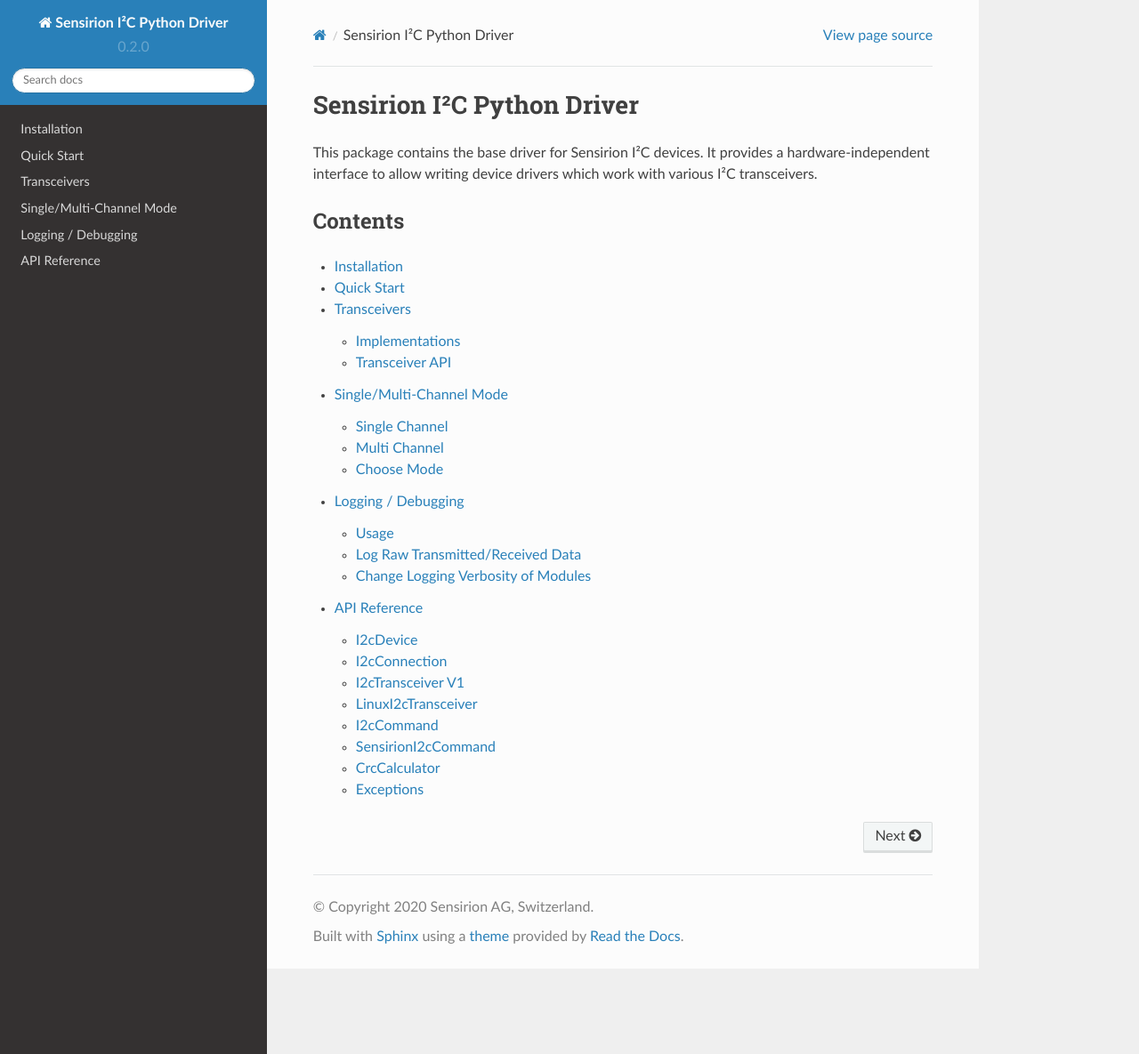
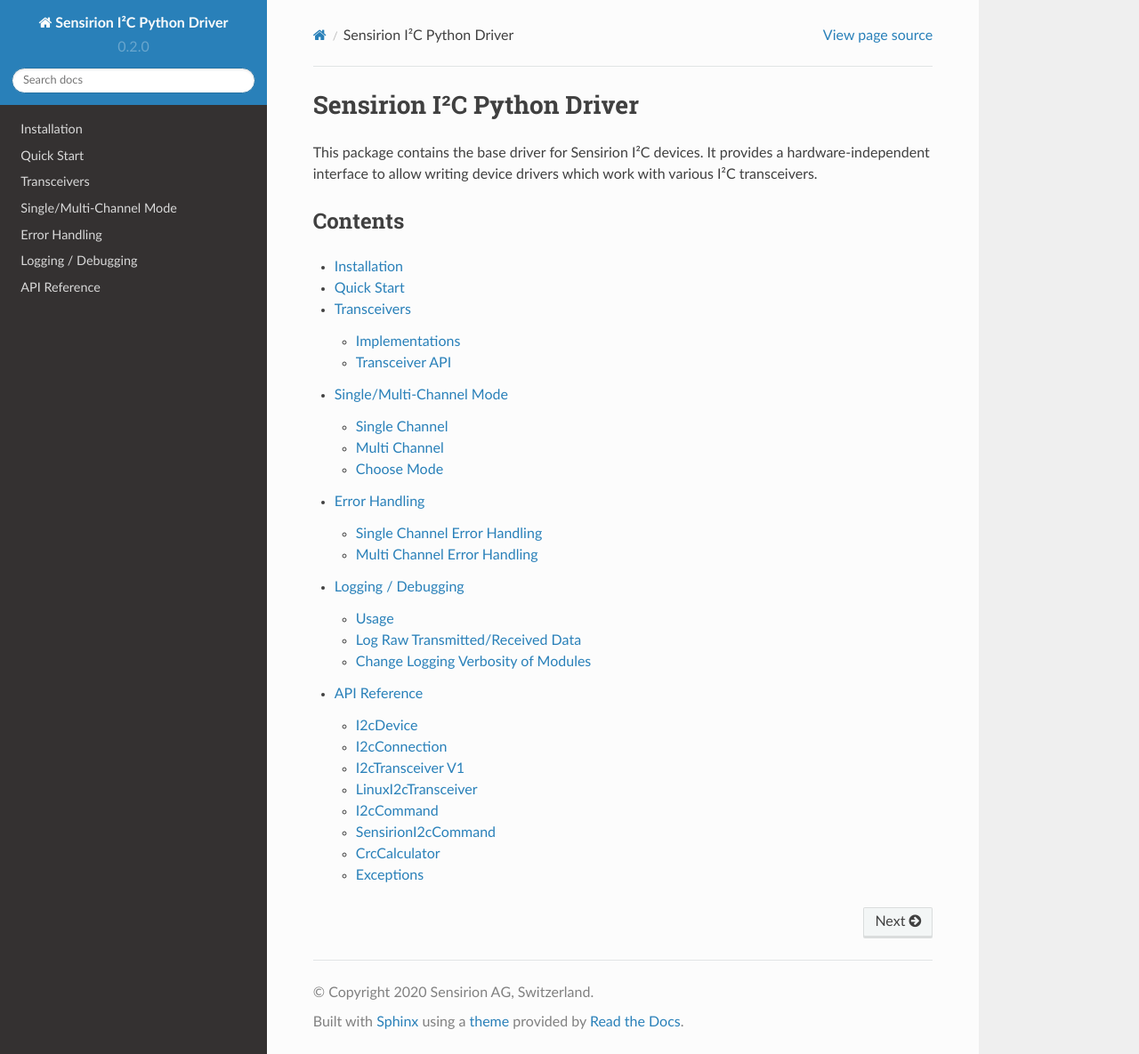
Before and after one commit to Sensirion/python-i2c-driver, a Sphinx documentation site: the page built from docs/index.rst, in a window 1280 px wide and 1185 px high. Shown: the whole window at 89% size. Built offline with Sphinx 7.4.7 and the Read the Docs theme 2.0.0, drawn with Linux system fonts in a browser that asks for light colours; some of the changed lines change nothing that is shown.

Commit message:
Add documentation for error handling

```diff
--- /dev/null
+++ b/docs/error_handling.rst
@@ -0,0 +1,125 @@
+Error Handling
+==============
+
+This page gives you an overview how and which errors are handled by the driver,
+and how the user has to implement error handling. Since it is heavily related
+to the :ref:`single_multi_channel_mode`, you should read that documentation
+first.
+
+The following errors can occur when executing I²C commands:
+
+- Slave didn't acknowledge the data from the master (NACK): In this case,
+  you'll get an :py:class:`~sensirion_i2c_driver.errors.I2cTransceiveError`,
+  or its derived (i.e. more specific) error
+  :py:class:`~sensirion_i2c_driver.errors.I2cNackError`. It depends on the
+  capabilities of the underlying I²C transceiver which error you'll get.
+- Slave stretched the clock line longer than expected (clock stretching
+  timeout): Similar to the NACK error, you'll get an
+  :py:class:`~sensirion_i2c_driver.errors.I2cTransceiveError`,
+  or its derived error :py:class:`~sensirion_i2c_driver.errors.I2cTimeoutError`.
+- On multi channel I²C transceivers, it's possible that some specific I²C
+  channels are simply disabled, i.e. no I²C commands will be executed on these
+  channels. Such channels will return the error
+  :py:class:`~sensirion_i2c_driver.errors.I2cChannelDisabledError`.
+- If the response of the executed I²C command contains CRCs (like
+  :py:class:`~sensirion_i2c_driver.sensirion_command.SensirionI2cCommand`),
+  you'll get an :py:class:`~sensirion_i2c_driver.errors.I2cChecksumError` if
+  at least one received CRC was wrong.
+- The :py:meth:`~sensirion_i2c_driver.command.I2cCommand.interpret_response`
+  method of executed commands might even raise any other exception which is
+  then forwarded to you like any other error described above.
+- If the execution of I²C commands by the underlying transceiver completely
+  failes, the transceiver might raise a transceiver specific exception which
+  will not be handled by this driver at all. So it will propagate directly up
+  into the user code.
+
+
+Single Channel Error Handling
+-----------------------------
+
+In :ref:`single_channel_mode` mode, you can handle errors just the usual way
+with ``try``/``except``:
+
+.. sourcecode:: python
+
+    from sensirion_i2c_driver import LinuxI2cTransceiver, I2cConnection, \
+        I2cDevice, I2cCommand
+    from sensirion_i2c_driver.errors import I2cNackError, I2cChecksumError
+
+
+    class MyI2cDevice(I2cDevice):
+        def __init__(self, connection):
+            super(MyI2cDevice, self).__init__(connection, slave_address=0x69)
+
+        def do_something(self):
+            return self.execute(I2cCommand(tx_data=b"\x80\x04", rx_length=6,
+                                           read_delay=5e-3, timeout=0))
+
+
+    with LinuxI2cTransceiver('/dev/i2c-1') as transceiver:
+        connection = I2cConnection(transceiver)
+        device = MyI2cDevice(connection)
+
+        # Handle any error the same way
+        try:
+            response = device.do_something()
+            print("Response: {}".format(response))
+        except Exception as e:
+            print("Error: {}".format(str(e)))
+
+        # Handle NACK and CRC errors separately
+        try:
+            response = device.do_something()
+            print("Response: {}".format(response))
+        except I2cNackError as e:
+            print("Error: Slave did not acknowledge!")
+        except I2cChecksumError as e:
+            print("Error: Received wrong CRC!")
+        except Exception as e:
+            print("Error: {}".format(str(e)))
+
+
+Multi Channel Error Handling
+----------------------------
+
+In :ref:`multi_channel_mode` mode, error handling is slighly more complicated
+since exceptions are not raised, but returned as items within the list of
+responses.
+
+.. sourcecode:: python
+
+    from sensirion_i2c_driver import LinuxI2cTransceiver, I2cConnection, \
+        I2cDevice, I2cCommand
+    from sensirion_i2c_driver.errors import I2cNackError, I2cChecksumError
+
+
+    class MyI2cDevice(I2cDevice):
+        def __init__(self, connection):
+            super(MyI2cDevice, self).__init__(connection, slave_address=0x69)
+
+        def do_something(self):
+            return self.execute(I2cCommand(tx_data=b"\x80\x04", rx_length=6,
+                                           read_delay=5e-3, timeout=0))
+
+
+    with LinuxI2cTransceiver('/dev/i2c-1') as transceiver:
+        connection = I2cConnection(transceiver)
+        connection.always_multi_channel_response = True  # Make it multi channel
+        device = MyI2cDevice(connection)
+
+        # do_something() will always return a list, even if I²C errors occurred
+        responses = device.do_something()
+
+        # Just check if none of the responses is an error
+        if any(isinstance(response, Exception) for response in responses):
+            print("The command failed on at least one channel!")
+
+        # Print all responses
+        for response in responses:
+            if isinstance(response, Exception):
+                print("Error: {}".format(str(response)))
+            else:
+                print("Response: {}".format(str(response)))
+
+        # Convert all response values (example: multiply by 2), except errors
+        responses = map(lambda x: x if isinstance(x, Exception) else x * 2, responses)
--- a/docs/index.rst
+++ b/docs/index.rst
@@ -15,5 +15,6 @@
    quickstart
    transceivers
    single_multi_channel
+   error_handling
    logging_debugging
    api
--- a/docs/single_multi_channel.rst
+++ b/docs/single_multi_channel.rst
@@ -8,6 +8,8 @@
 :py:class:`~sensirion_i2c_driver.device.I2cDevice`) supports two different
 modes of operation: single channel and multi channel.
 
+
+.. _single_channel_mode:
 
 Single Channel
 --------------
@@ -28,6 +30,8 @@
 
     # result contains e.g. "BEEF"
 
+
+.. _multi_channel_mode:
 
 Multi Channel
 -------------
```
